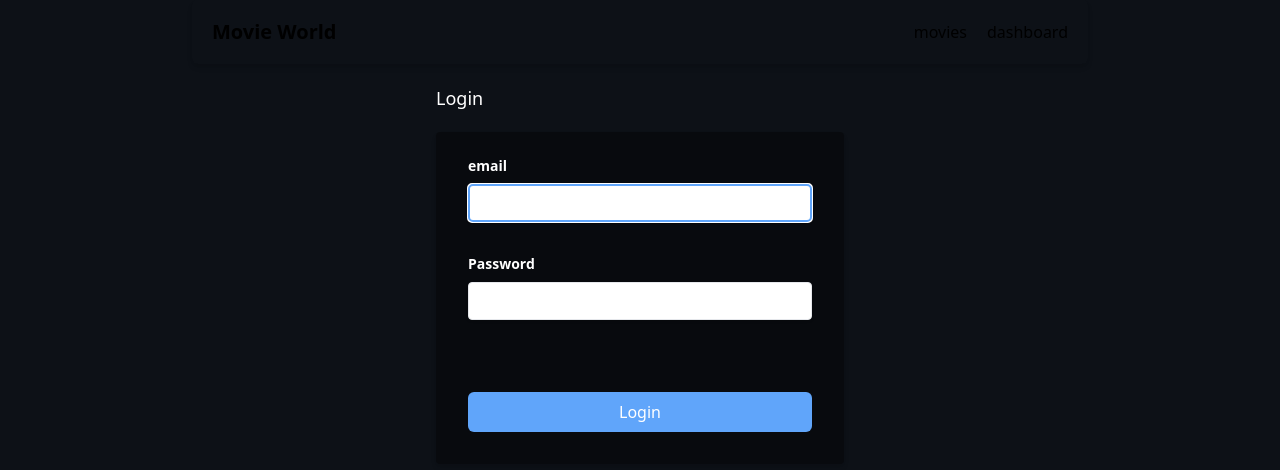
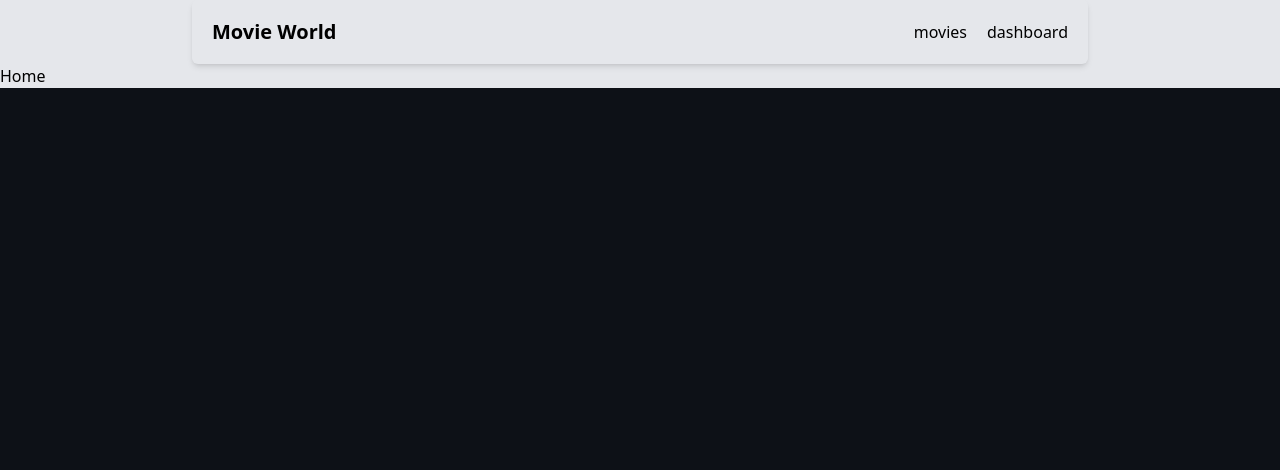
Before and after one commit to sijumoncy/Movie-Management-System, a React (Vite) app in the folder client/: page / in a window 1280 px wide. Shown: the top 470 px of the page. Built offline with nearby package versions, Linux system fonts and the light colour scheme.

Commit message:
basic routes created

```diff
--- a/client/src/App.tsx
+++ b/client/src/App.tsx
@@ -1,18 +1,24 @@
-import Navbar from "./components/Nav/Navbar"
-import LoginPage from "./pages/Login"
-import RegisterPage from "./pages/Register"
+import HomePage from "./pages/Home";
+import LoginPage from "./pages/Login";
+import NotFound from "./pages/NotFound";
+import RegisterPage from "./pages/Register";
+import { Route, Routes } from "react-router-dom";
 
 function App() {
+  return (
+    <div className="max-w-[1400px] mx-auto">
+      <Routes>
+        <Route path="/login" element={<LoginPage />}/>
+        <Route path="/register" element={<RegisterPage />}/>
 
-  return (
-    <>
-      <div className="max-w-[1400px] mx-auto">
-        <Navbar/>
-        {/* <RegisterPage/> */}
-        <LoginPage/>
-      </div>
-    </>
-  )
+        {/* protected */}
+        <Route path="/" element={<HomePage />}/>
+
+        {/* catch all */}
+        <Route path="*" element={<NotFound/>}/>
+      </Routes>
+    </div>
+  );
 }
 
-export default App
+export default App;
--- a/client/src/main.tsx
+++ b/client/src/main.tsx
@@ -3,11 +3,14 @@ import ReactDOM from "react-dom/client";
 import App from "./App.tsx";
 import "./index.css";
 import { AuthContextProvider } from "./context/authContext.tsx";
+import { BrowserRouter } from "react-router-dom";
 
 ReactDOM.createRoot(document.getElementById("root")!).render(
   <React.StrictMode>
-    <AuthContextProvider>
-      <App />
-    </AuthContextProvider>
+    <BrowserRouter>
+      <AuthContextProvider>
+        <App />
+      </AuthContextProvider>
+    </BrowserRouter>
   </React.StrictMode>
 );
--- a/client/src/pages/Home.tsx
+++ b/client/src/pages/Home.tsx
@@ -1,9 +1,12 @@
-
+import Navbar from "../components/Nav/Navbar";
 
 function HomePage() {
   return (
-    <div>Home</div>
-  )
+    <div className="bg-gray-200">
+      <Navbar />
+      <div>Home</div>
+    </div>
+  );
 }
 
-export default HomePage
+export default HomePage;
--- /dev/null
+++ b/client/src/pages/NotFound.tsx
@@ -0,0 +1,8 @@
+
+function NotFound() {
+  return (
+    <div>Page Not Found</div>
+  )
+}
+
+export default NotFound
```
